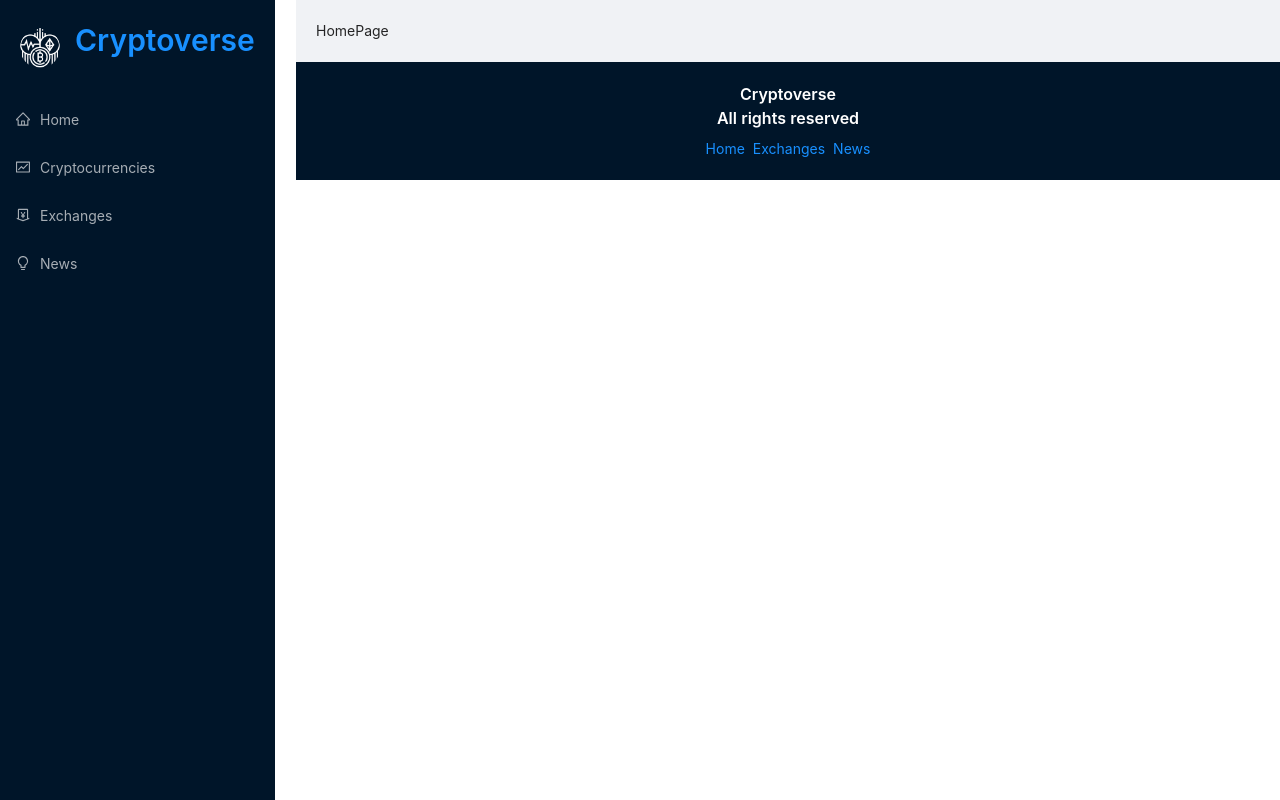
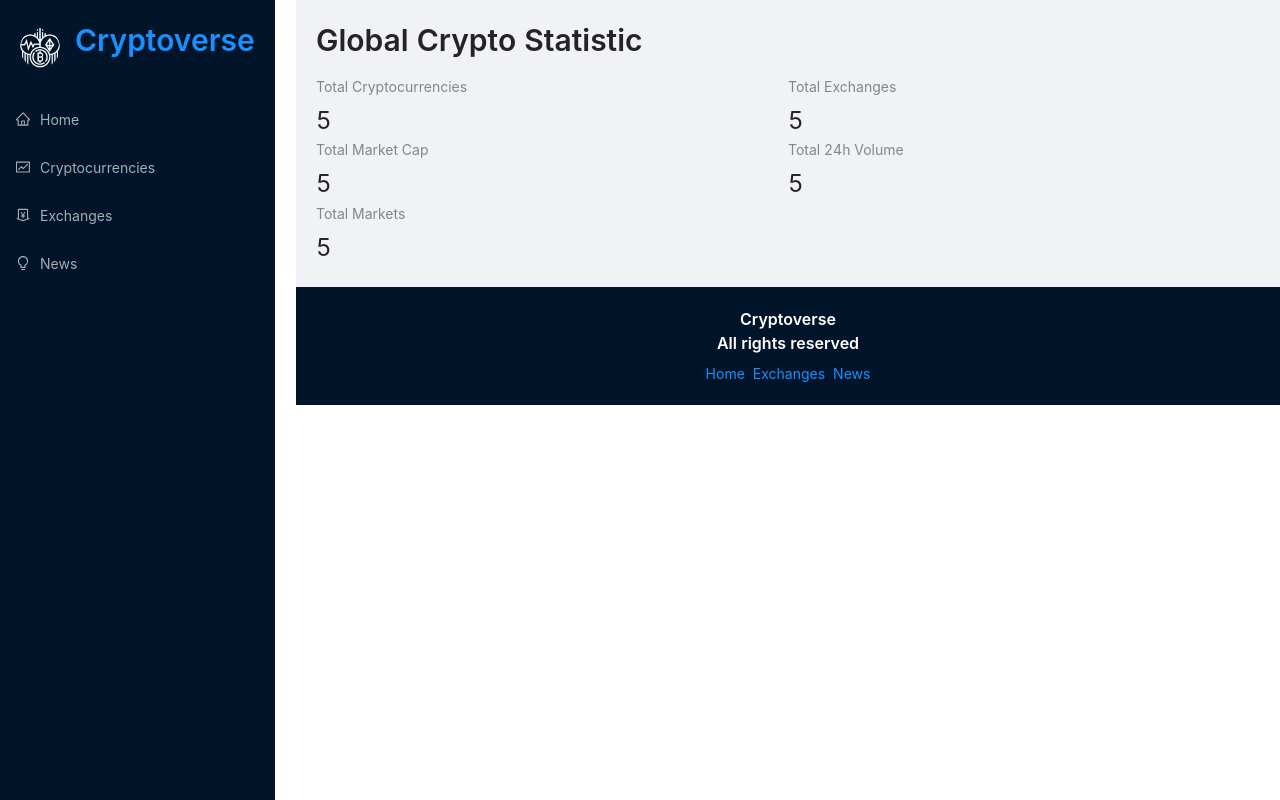
Before and after one commit to HassanTAli/CryptoVerse, a React (Create React App) app: page / in a window 1280 px wide. Built offline with nearby package versions, Linux system fonts and the light colour scheme.

Commit message:
HomePage Component

```diff
--- a/src/Components/HomePage/HomePage.jsx
+++ b/src/Components/HomePage/HomePage.jsx
@@ -1,8 +1,22 @@
-import React from 'react'
+import React, { Fragment } from 'react'
+import millify from 'millify'
+import { Typography, Row, Col, Statistic } from 'antd'
+import { Link } from 'react-router-dom'
+
+const { Title } = Typography
 
 const HomePage = () => {
     return (
-        <div>HomePage</div>
+        <Fragment>
+            <Title level={2} className="heading">Global Crypto Statistic</Title>
+            <Row>
+                <Col span={12}><Statistic title="Total Cryptocurrencies" value='5' /></Col>
+                <Col span={12}><Statistic title="Total Exchanges" value='5' /></Col>
+                <Col span={12}><Statistic title="Total Market Cap" value='5' /></Col>
+                <Col span={12}><Statistic title="Total 24h Volume" value='5' /></Col>
+                <Col span={12}><Statistic title="Total Markets" value='5' /></Col>
+            </Row>
+        </Fragment>
     )
 }
 
```
